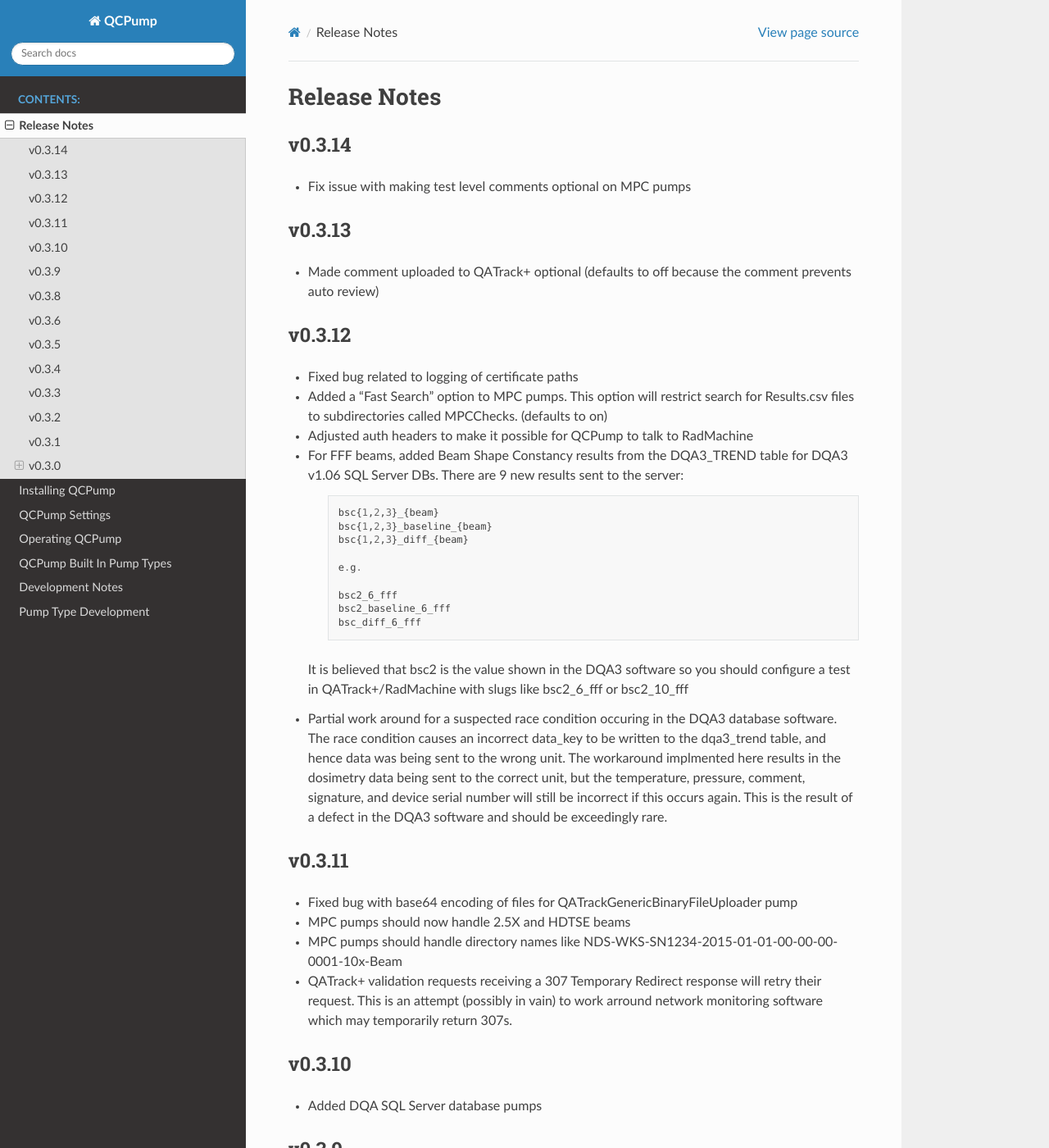
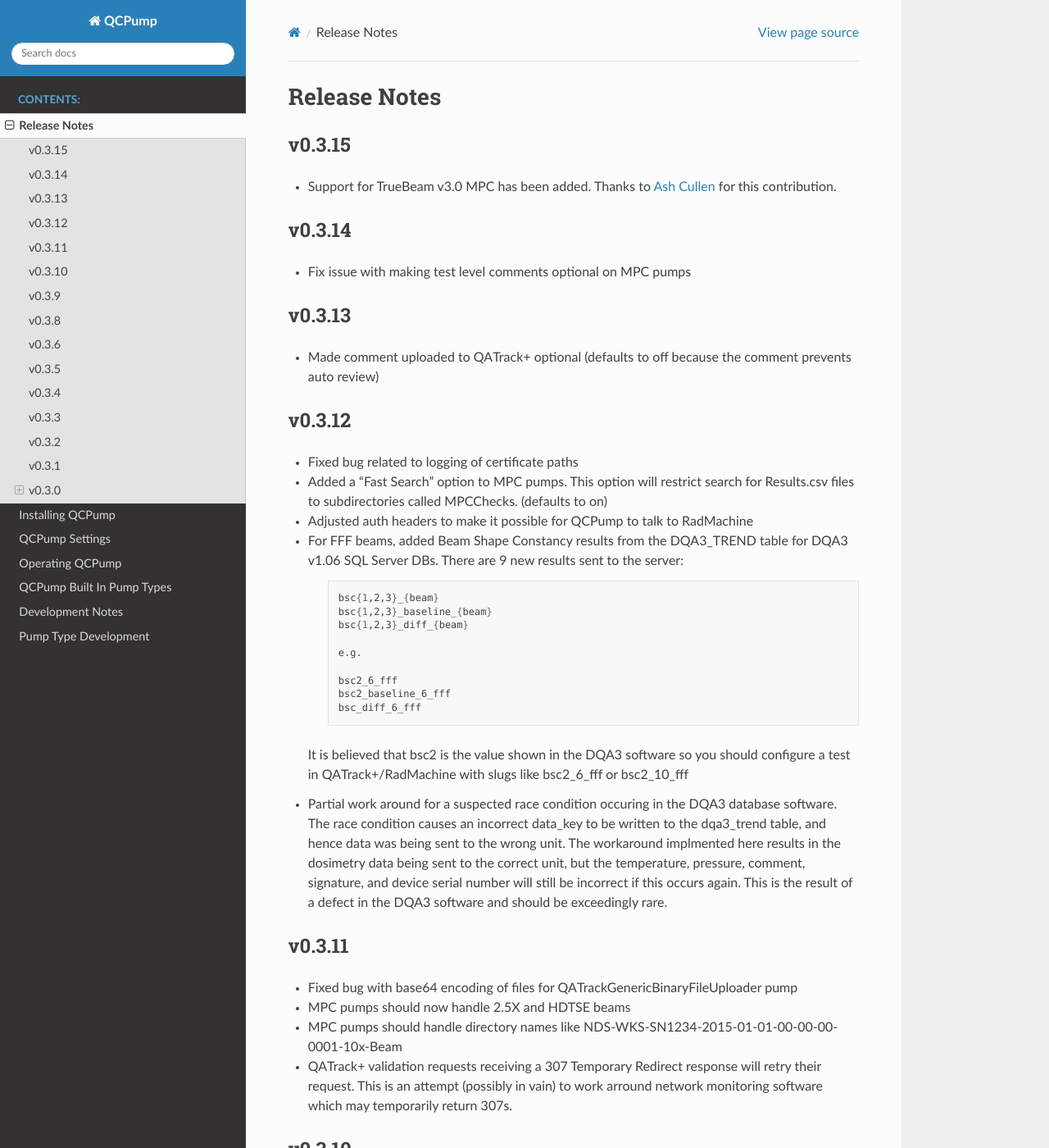
Before and after one commit to qatrackplus/qcpump, a Sphinx documentation site: the page built from docs/release_notes.rst, in a window 1280 px wide and 1400 px high. Shown: the whole window at 82% size. Built offline with Sphinx 7.4.7 and the Read the Docs theme 2.0.0, drawn with Linux system fonts in a browser that asks for light colours.

Commit message:
docs fixes

```diff
--- a/docs/conf.py
+++ b/docs/conf.py
@@ -20,6 +20,7 @@
 project = 'QCPump'
 copyright = '2021, Randle Taylor'
 author = 'Randle Taylor'
+master_doc = 'index'
 
 # The full version, including alpha/beta/rc tags
 release = '0.1'
--- a/docs/pumps/dqa3.rst
+++ b/docs/pumps/dqa3.rst
@@ -72,7 +72,7 @@
     create a TestList directly in your database.  To run the script activate
     your virtualenv, changed to the QATrack+ root directory and then run
 
-    .. code-block::
+    .. code-block:: bash
 
         # create a 6X test list in the db (replace 6X with your beam type)
         python manage.py runscript create_dqa3_testlist --script-args db 6X
--- a/docs/pumps/dqa3_grouped.rst
+++ b/docs/pumps/dqa3_grouped.rst
@@ -73,7 +73,7 @@
     create a TestList directly in your database.  To run the script activate
     your virtualenv, changed to the QATrack+ root directory and then run
 
-    .. code-block::
+    .. code-block:: bash
 
         # create a test list in the db for photons
         python manage.py runscript create_grouped_dqa3_testlist --script-args db "Daily QA3 Results: Photons" 6X 6FFF 10X 10FFF "6X EDW60"
--- a/docs/release_notes.rst
+++ b/docs/release_notes.rst
@@ -2,6 +2,12 @@
 
 Release Notes
 =============
+
+v0.3.15
+-------
+
+* Support for TrueBeam v3.0 MPC has been added. Thanks to `Ash Cullen
+  <https://github.com/ash-cullen/>`_ for this contribution.
 
 v0.3.14
 -------
@@ -24,7 +30,7 @@
 * For FFF beams, added Beam Shape Constancy results from the DQA3\_TREND table for DQA3 v1.06
   SQL Server DBs. There are 9 new results sent to the server:
 
-    .. code-block::
+    .. code-block:: bash
 
         bsc{1,2,3}_{beam}
         bsc{1,2,3}_baseline_{beam}
--- a/setup.py
+++ b/setup.py
@@ -16,7 +16,7 @@
     "wxPython<4.2.0",
 ]
 
-__version__ = '0.3.14'
+__version__ = '0.3.15'
 
 
 setup(
```
